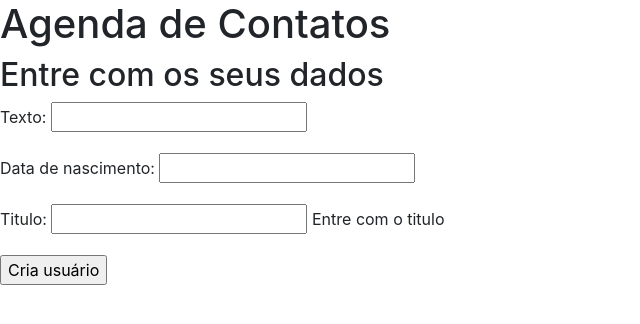
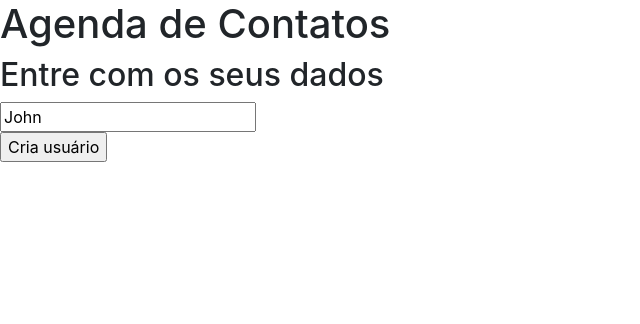
Before and after one commit to pilarfernandezz/ProgWeb-Trabalho-2, a Django app: page /arquivos/cria/ in a window 1280 px wide. Shown: the top 324 px of the page, without its empty margins (0-640 px from the left). Run offline with Django 3.2, Linux system fonts and the light colour scheme.

Commit message:
continuous'

```diff
--- a/Trab2/arquivos/models.py
+++ b/Trab2/arquivos/models.py
@@ -2,6 +2,6 @@ from django.db import models
 
 # Create your models here.
 class Arquivo(models.Model):
-    texto = models.CharField(max_length = 1000,default="")
-    data =  models.CharField(max_length = 10,verbose_name='Data de nascimento',default="")
-    titulo = models.CharField(max_length=100, help_text = "Entre com o titulo",default="")
+    arquivo = models.CharField(max_length = 1000,default="", editable=False)
+    data =  models.CharField(max_length = 10,verbose_name='Data de nascimento',default="", editable=False)
+    titulo = models.CharField(max_length=100, help_text = "Entre com o titulo",default="", editable=False)
--- a/Trab2/arquivos/templates/arquivos/criaArquivos.html
+++ b/Trab2/arquivos/templates/arquivos/criaArquivos.html
@@ -7,10 +7,11 @@
 <script type='text/javascript' src="../../static/js/cria.js">
 </script>
   <h2>Entre com os seus dados</h2>
-  <form method="post">
+  <form method="post" enctype='multipart/form-data'>
     {% csrf_token %}
 
     {{ formulario.as_p }}
+    <input type="texto" name="texto" value="John"><br>
     <input type="submit" value="Cria usuário">
 
   </form>
--- a/Trab2/arquivos/views.py
+++ b/Trab2/arquivos/views.py
@@ -34,12 +34,13 @@ class ArquivoCreateView(View):
     # Cria um arquivo com os dados do formulário no banco de dados
     def post(self, request, *args, **kwargs):
         # formulário representa os dados do formulário vindos via POST
-        formulario = ArquivoModel2Form(request.POST)
+        formulario = ArquivoModel2Form(request.POST, request.FILES)
+
         print("aaaaa"+str(formulario))
         if formulario.is_valid():
-            print("&&&&&&&&&&&&&&&&&&&&&&&&&&&&&&&&&&&")
             # criar uma variável que representa o contato
             arquivo = formulario.save()
+
                 # o contato ainda está somente em memória
                 # vou salvar no banco de dados
             arquivo.save()
```
Also changed, not shown: 1 other file.
